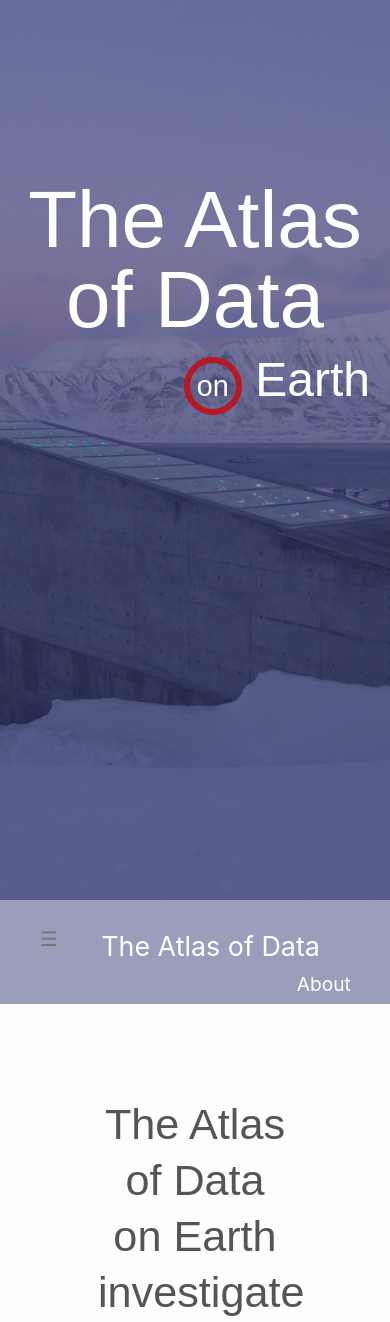
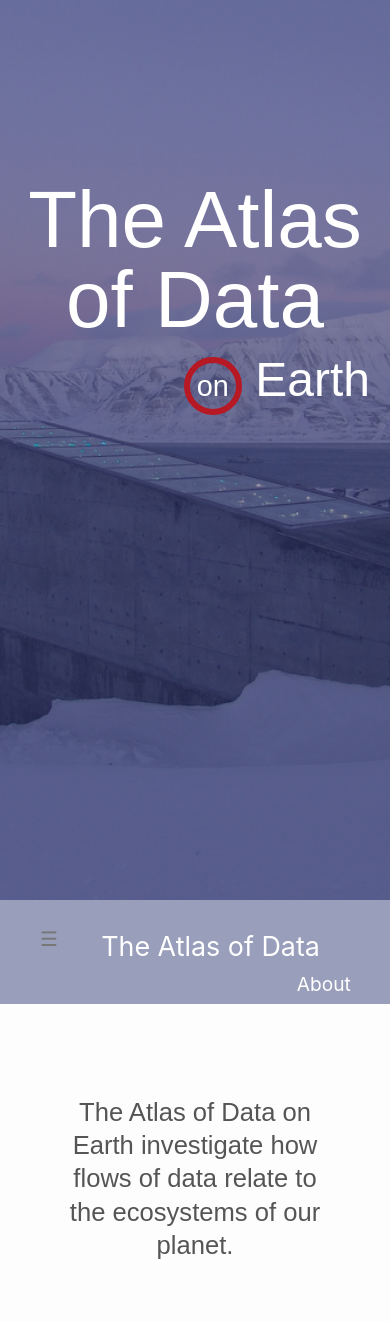
Before and after one commit to atlasofdata/atlasofdata.github.io, a Jekyll site: the page built from index.html, in a window 390 px wide. Shown: the top 1322 px of the page. Built offline with Jekyll 4.4.1, drawn with Linux system fonts in a browser that asks for light colours; grey boxes are pictures that could not be loaded.

Commit message:
fix mobile padding

```diff
--- a/css/main.scss
+++ b/css/main.scss
@@ -20,7 +20,7 @@
   text-decoration: none;
 }
 
-p, h2, h3 {
+p, h2, h3, h4, ul, form {
   @include media-query($on-palm) {
     padding: 0 20px;
   }
@@ -112,11 +112,19 @@
   text-align: center;
   padding : 2em 0;
 
+  @include media-query($on-palm) {
+    width: 80%;
+  }
+
   h2 {
     color: #555;
     // padding-bottom: 1em;
     font-size: 2.7em;
     line-height: 1.3em;
+
+    @include media-query($on-palm) {
+      font-size: 1.6em;
+    }
   }
 }
 
```
